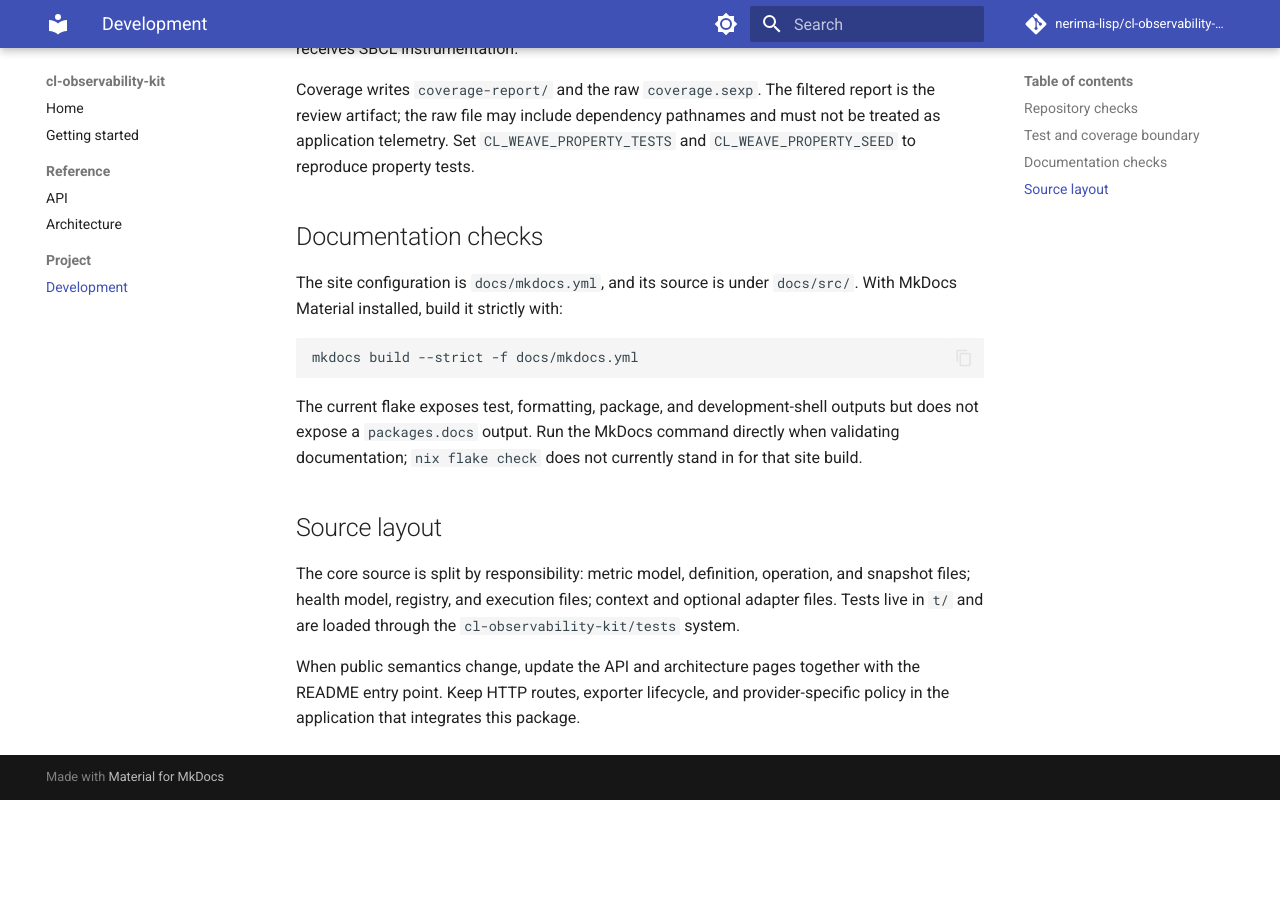
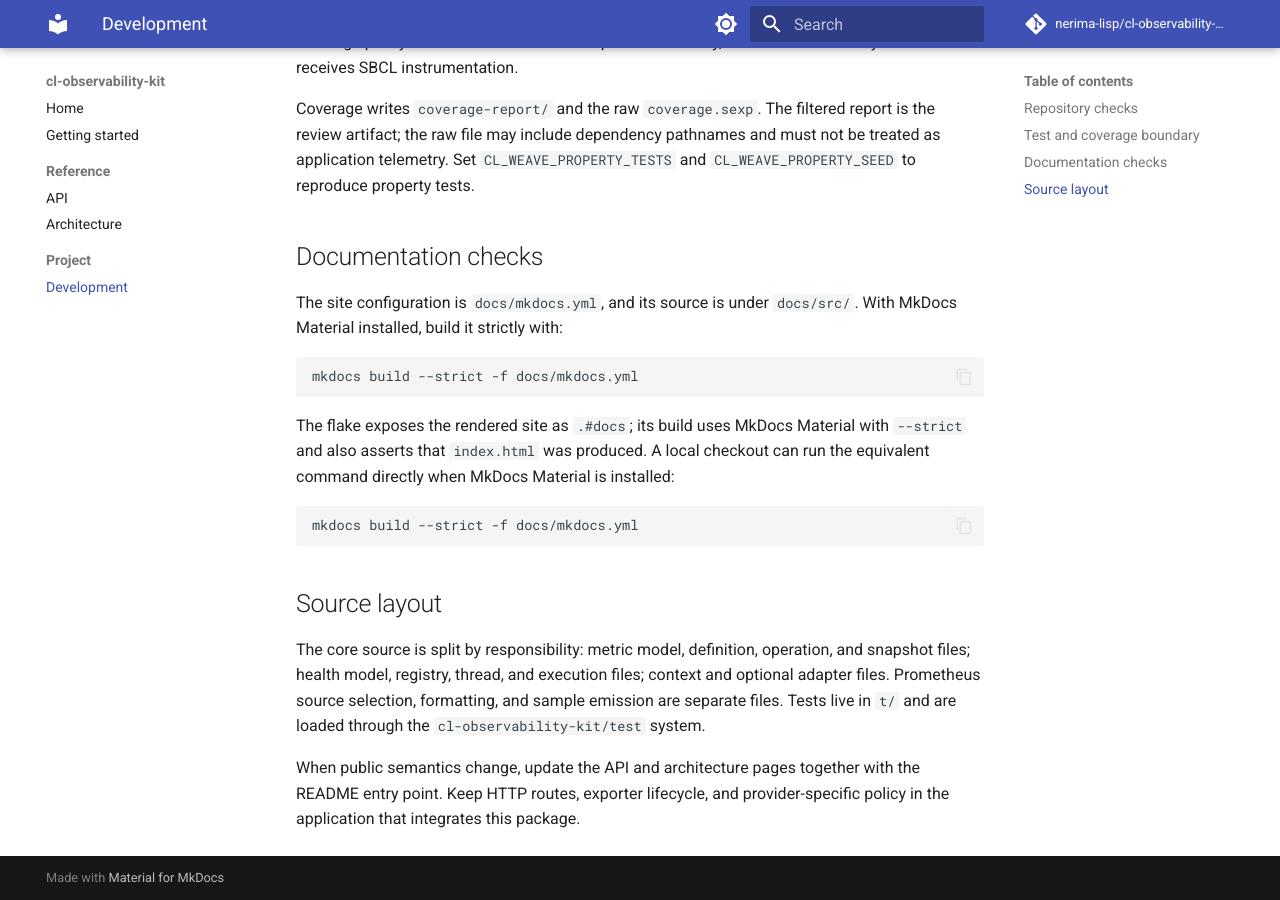
Before and after one commit to nerima-lisp/cl-observability-kit, an MkDocs documentation site: the page built from docs/src/project/development.md, in a window 1280 px wide and 900 px high, scrolled down 1128 px. Built offline with MkDocs 1.6.1 and Material for MkDocs 9.7.7, drawn with Linux system fonts in a browser that asks for light colours; comment, search, counter and statistics services are not loaded; before the commit the page ends 1928 px from its top, so only the background shows below that; some of the changed text lies outside the part shown.

Commit message:
Refactor observability internals and verification

````diff
--- a/docs/src/project/development.md
+++ b/docs/src/project/development.md
@@ -10,13 +10,15 @@ nix run .#test
 sbcl --script run-tests.lisp
 sbcl --script run-coverage.lisp
 nix flake check
+nix build .#docs
 nix fmt
 ```
 
 `nix flake show` exposes the test app as `.#test` (`nix run .#test`), the
-repository checks, the formatter, and the package for the supported systems.
-The direct SBCL scripts are useful when diagnosing ASDF or test-runner
-behavior. The test system uses `cl-weave` and rejects an empty test selection.
+repository checks, the formatter, the documentation site as `.#docs`, and the
+package for the supported systems. The direct SBCL scripts are useful when
+diagnosing ASDF or test-runner behavior. The test system uses `cl-weave` and
+rejects an empty or partially non-runnable test selection.
 
 The Nix shell provides the pinned `paredit-cli` executable as `paredit` for
 read-only structural validation and analysis. Keep generated build output and
@@ -65,17 +67,22 @@ The site configuration is `docs/mkdocs.yml`, and its source is under
 mkdocs build --strict -f docs/mkdocs.yml
 ```
 
-The current flake exposes test, formatting, package, and development-shell
-outputs but does not expose a `packages.docs` output. Run the MkDocs command
-directly when validating documentation; `nix flake check` does not currently
-stand in for that site build.
+The flake exposes the rendered site as `.#docs`; its build uses MkDocs Material
+with `--strict` and also asserts that `index.html` was produced. A local
+checkout can run the equivalent command directly when MkDocs Material is
+installed:
+
+```sh
+mkdocs build --strict -f docs/mkdocs.yml
+```
 
 ## Source layout
 
 The core source is split by responsibility: metric model, definition,
-operation, and snapshot files; health model, registry, and execution files;
-context and optional adapter files. Tests live in `t/` and are loaded through
-the `cl-observability-kit/tests` system.
+operation, and snapshot files; health model, registry, thread, and execution
+files; context and optional adapter files. Prometheus source selection,
+formatting, and sample emission are separate files. Tests live in `t/` and are
+loaded through the `cl-observability-kit/test` system.
 
 When public semantics change, update the API and architecture pages together
 with the README entry point. Keep HTTP routes, exporter lifecycle, and
````
Also changed, not shown: docs/src/reference/architecture.md (+6 -2 lines), README.md, 14 other files.
